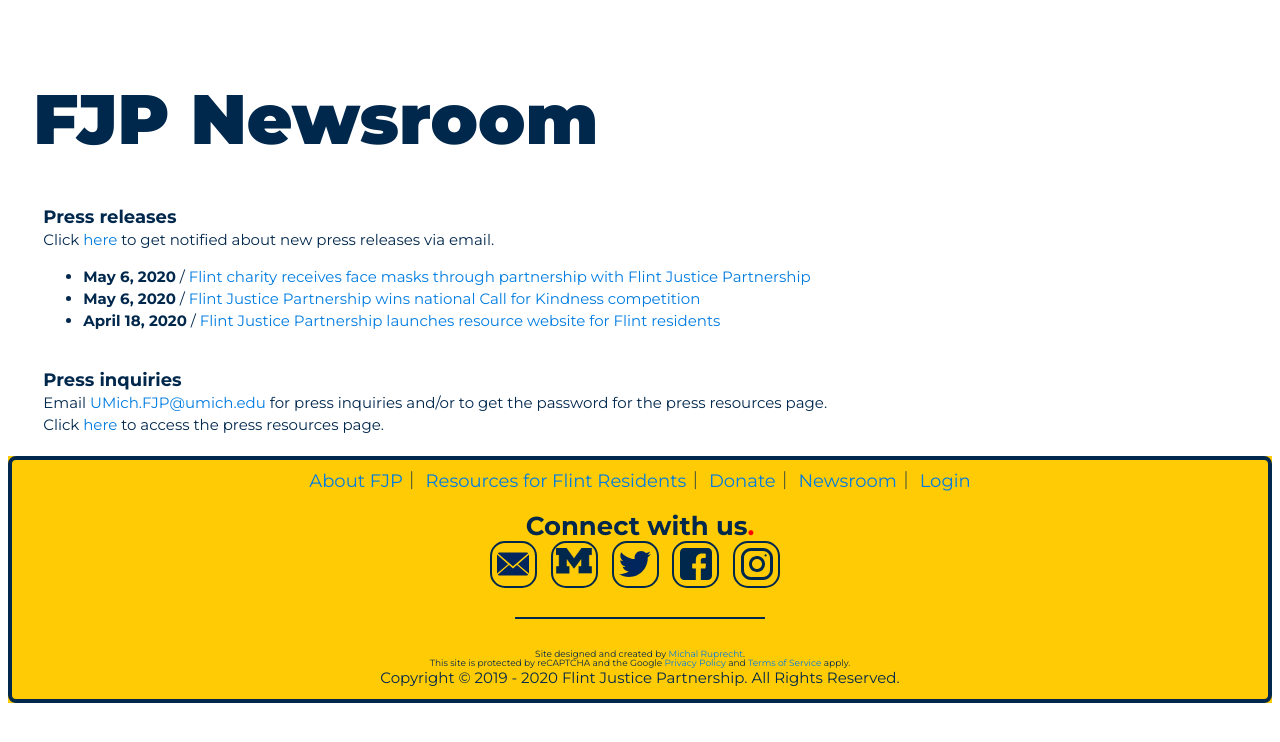
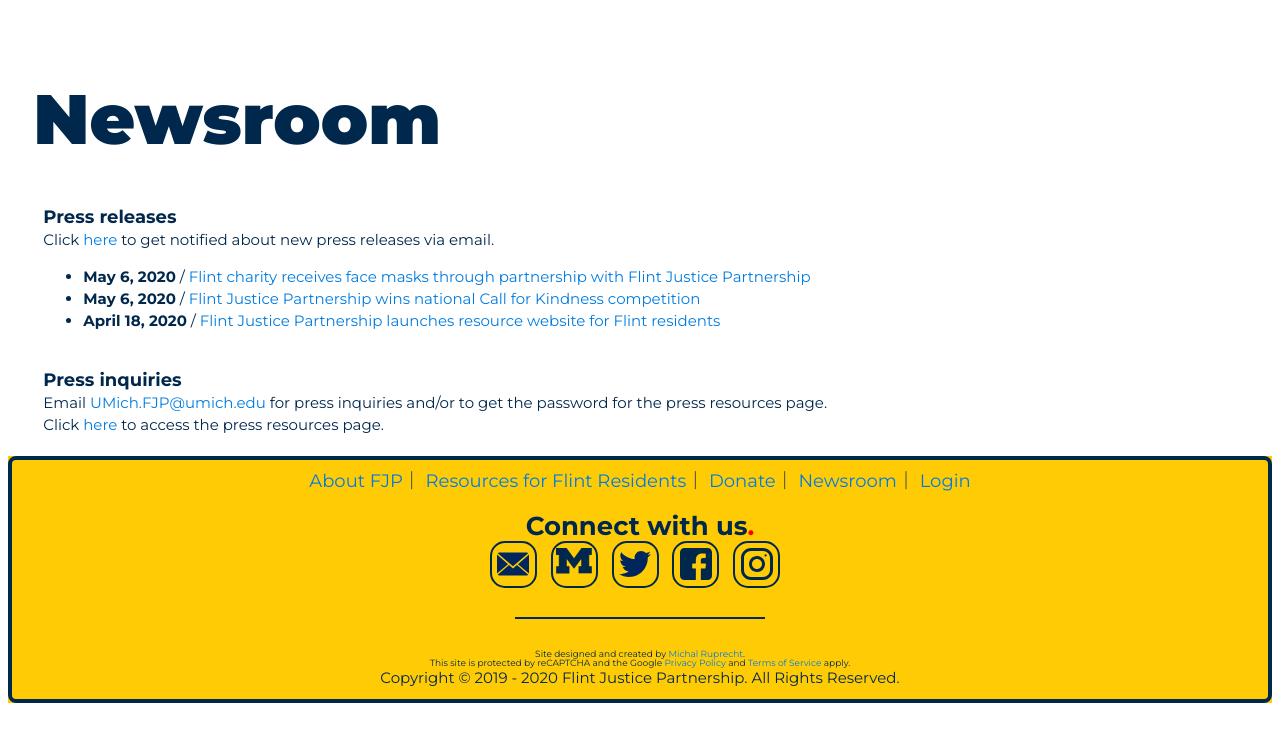
Before and after one commit to umichfjp/umichfjp.github.io, a Jekyll site: the page built from pages/newsroom.html, in a window 1280 px wide. Shown: the top 742 px of the page. Built offline with Jekyll 4.4.1, drawn with Linux system fonts in a browser that asks for light colours.

Commit message:
Update newsroom.html

```diff
--- a/pages/newsroom.html
+++ b/pages/newsroom.html
@@ -11,7 +11,7 @@ title: FJP Newsroom
   <body>
     <div class="grid">
       <div class="text">
-        <h1>FJP Newsroom</h1>
+        <h1>Newsroom</h1>
         <h3>
           <b><big>Press releases</big></b>
           <br>Click <a href="https://docs.google.com/forms/d/e/1FAIpQLSdyL44M8ccX05yXUFsX4MAoCrxSNz_MnNdpnqAc_EjSW3E-Tw/viewform" target="_blank">here</a> to get notified about new press releases via email.
```
